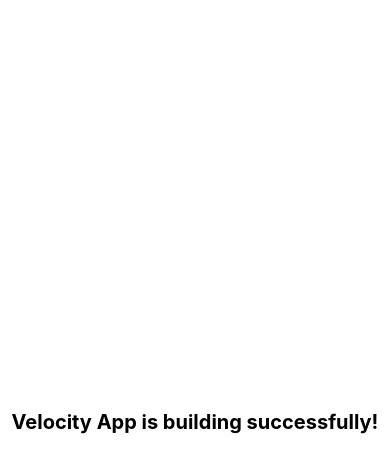
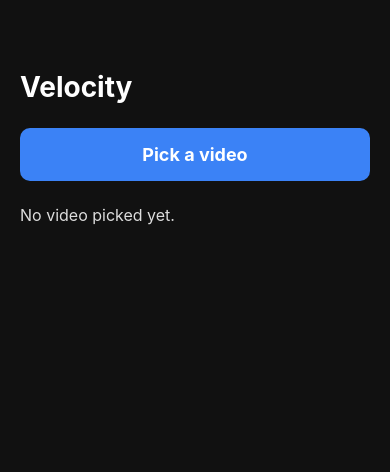
Before and after one commit to Neroxvfx/VelocityApp, a React Native app: screen / in a window 390 px wide. Shown: the top 472 px of the page. Built offline with nearby package versions, Linux system fonts and the light colour scheme.

Commit message:
Update App.js

```diff
--- a/App.js
+++ b/App.js
@@ -1,11 +1,61 @@
+import React, { useState } from 'react';
 import { StatusBar } from 'expo-status-bar';
-import { StyleSheet, Text, View } from 'react-native';
+import {
+  StyleSheet,
+  Text,
+  View,
+  TouchableOpacity,
+  ScrollView,
+  Alert,
+} from 'react-native';
+import * as ImagePicker from 'expo-image-picker';
 
 export default function App() {
+  const [video, setVideo] = useState(null);
+
+  const pickVideo = async () => {
+    try {
+      const result = await ImagePicker.launchImageLibraryAsync({
+        mediaTypes: ImagePicker.MediaTypeOptions.Videos,
+        allowsEditing: false,
+        quality: 1,
+      });
+      if (!result.canceled) {
+        setVideo(result.assets[0]);
+      }
+    } catch (e) {
+      Alert.alert('Error', String(e));
+    }
+  };
+
+  const seconds = video && video.duration ? (video.duration / 1000).toFixed(1) : '?';
+  const mb = video && video.fileSize ? (video.fileSize / 1048576).toFixed(1) : '?';
+
   return (
     <View style={styles.container}>
-      <Text style={styles.text}>Velocity App is building successfully!</Text>
-      <StatusBar style="auto" />
+      <Text style={styles.title}>Velocity</Text>
+
+      <TouchableOpacity style={styles.button} onPress={pickVideo}>
+        <Text style={styles.buttonText}>Pick a video</Text>
+      </TouchableOpacity>
+
+      <ScrollView style={styles.info}>
+        {video ? (
+          <View>
+            <Text style={styles.line}>Name: {video.fileName || 'unknown'}</Text>
+            <Text style={styles.line}>Size: {mb} MB</Text>
+            <Text style={styles.line}>
+              Resolution: {video.width} x {video.height}
+            </Text>
+            <Text style={styles.line}>Length: {seconds} seconds</Text>
+            <Text style={styles.line}>Path: {video.uri}</Text>
+          </View>
+        ) : (
+          <Text style={styles.line}>No video picked yet.</Text>
+        )}
+      </ScrollView>
+
+      <StatusBar style="light" />
     </View>
   );
 }
@@ -13,12 +63,33 @@ export default function App() {
 const styles = StyleSheet.create({
   container: {
     flex: 1,
-    backgroundColor: '#fff',
+    backgroundColor: '#111',
+    paddingTop: 70,
+    paddingHorizontal: 20,
+  },
+  title: {
+    color: '#fff',
+    fontSize: 28,
+    fontWeight: 'bold',
+    marginBottom: 24,
+  },
+  button: {
+    backgroundColor: '#3b82f6',
+    padding: 16,
+    borderRadius: 10,
     alignItems: 'center',
-    justifyContent: 'center',
   },
-  text: {
-    fontSize: 20,
+  buttonText: {
+    color: '#fff',
+    fontSize: 18,
     fontWeight: 'bold',
-  }
+  },
+  info: {
+    marginTop: 24,
+  },
+  line: {
+    color: '#ddd',
+    fontSize: 16,
+    marginBottom: 10,
+  },
 });
```
